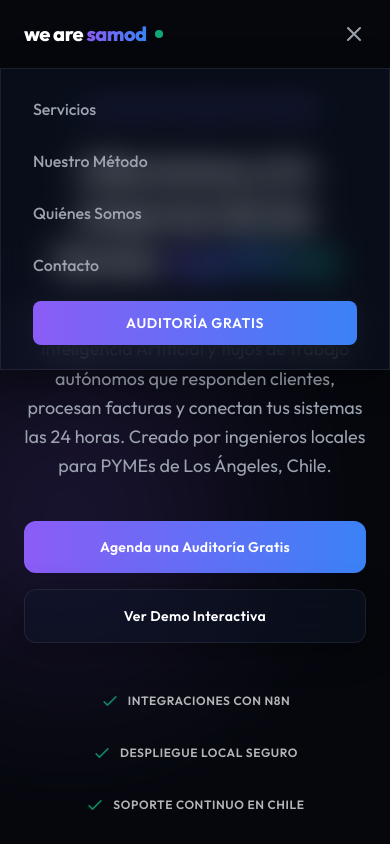
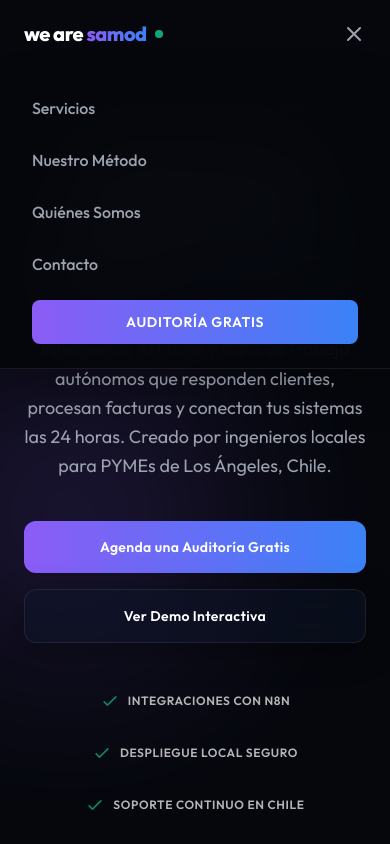
Before and after one commit to j0t4inc0de/wearesamod-landing, a Vue app: page / in a window 390 px wide. Both pictures are taken after a click on the button 354 px from the left and 34 px from the top of the page. Shown: the top 844 px of the page. Built offline with nearby package versions, Linux system fonts and the light colour scheme; no server answers.

Commit message:
navbar movil color solido

```diff
--- a/src/components/Navbar.vue
+++ b/src/components/Navbar.vue
@@ -88,7 +88,7 @@ const scrollTo = (id) => {
     >
       <div
         v-if="isMenuOpen"
-        class="absolute top-full left-0 w-full glass-panel border-b border-brand-border py-6 px-8 flex flex-col gap-5 md:hidden"
+        class="absolute top-full left-0 w-full bg-brand-dark/95 backdrop-blur-2xl border-b border-brand-border py-6 px-8 flex flex-col gap-5 md:hidden shadow-2xl"
       >
         <a @click.prevent="scrollTo('services')" href="#servicios" class="text-base font-medium text-brand-muted hover:text-white transition-colors py-1">Servicios</a>
         <a @click.prevent="scrollTo('method')" href="#metodo" class="text-base font-medium text-brand-muted hover:text-white transition-colors py-1">Nuestro Método</a>
```
